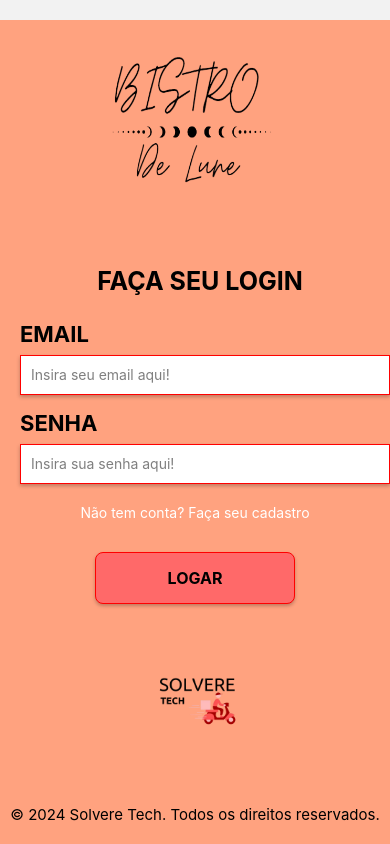
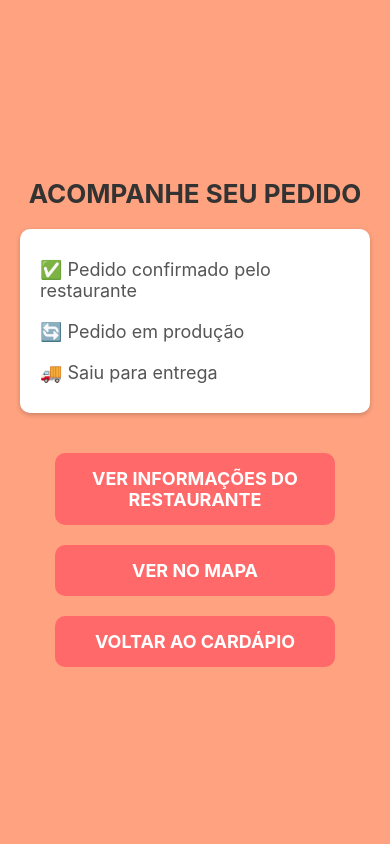
Before and after one commit to devgarciadiogo/solvere-tech, a React Native app: screen /AcompanheSeuPedido in a window 390 px wide. Built offline with nearby package versions, Linux system fonts and the light colour scheme.

Commit message:
v1.11
- Criada e finalizada tela de acompanhe seu pedido

```diff
--- /dev/null
+++ b/AcompanheSeuPedido.js
@@ -0,0 +1,141 @@
+import React, { useState } from 'react';
+import { View, Text, TouchableOpacity, StyleSheet, Modal, Linking } from 'react-native';
+
+const AcompanheSeuPedido = ({ navigation }) => { // Adicione a propriedade navigation
+  const [modalVisible, setModalVisible] = useState(false);
+  const restaurantInfo = {
+    name: 'Bistro de Lune',
+    phone: '(21) 968889495',
+    address: 'Rua Mariz e Barros, 355 - Icaraí, Niterói - RJ, 24220-120',
+  };
+
+  // URL do Google Maps para o endereço específico
+  const mapUrl = 'https://www.google.com/maps/search/?api=1&query=Rua+Mariz+e+Barros,+355+-+Icaraí,+Niterói+-+RJ,+24220-120';
+
+  return (
+    <View style={styles.container}>
+      <Text style={styles.title}>ACOMPANHE SEU PEDIDO</Text>
+
+      <View style={styles.statusContainer}>
+        <Text style={styles.status}>✅ Pedido confirmado pelo restaurante</Text>
+        <Text style={styles.status}>🔄 Pedido em produção</Text>
+        <Text style={styles.status}>🚚 Saiu para entrega</Text>
+      </View>
+
+      <TouchableOpacity style={styles.button} onPress={() => setModalVisible(true)}>
+        <Text style={[styles.buttonText, styles.centerText]}>VER INFORMAÇÕES DO RESTAURANTE</Text>
+      </TouchableOpacity>
+
+      <TouchableOpacity style={styles.button} onPress={() => Linking.openURL(mapUrl).catch((err) => console.error('An error occurred', err))}>
+        <Text style={styles.buttonText}>VER NO MAPA</Text>
+      </TouchableOpacity>
+
+      {/* Botão para voltar à tela de cardápio */}
+      <TouchableOpacity style={styles.button} onPress={() => navigation.navigate('Cardapio')}>
+        <Text style={styles.buttonText}>VOLTAR AO CARDÁPIO</Text>
+      </TouchableOpacity>
+
+      {/* Modal para informações do restaurante */}
+      <Modal
+        animationType="slide"
+        transparent={true}
+        visible={modalVisible}
+        onRequestClose={() => setModalVisible(false)}
+      >
+        <View style={styles.modalContainer}>
+          <View style={styles.modalContent}>
+            <Text style={styles.modalTitle}>{restaurantInfo.name}</Text>
+            <Text style={styles.modalText}>Telefone: {restaurantInfo.phone}</Text>
+            <Text style={styles.modalText}>Endereço: {restaurantInfo.address}</Text>
+
+            <TouchableOpacity style={styles.closeButton} onPress={() => setModalVisible(false)}>
+              <Text style={styles.buttonText}>Fechar</Text>
+            </TouchableOpacity>
+          </View>
+        </View>
+      </Modal>
+    </View>
+  );
+};
+
+const styles = StyleSheet.create({
+  container: {
+    flex: 1,
+    justifyContent: 'center',
+    alignItems: 'center',
+    backgroundColor: '#FFA27F',
+    padding: 20,
+  },
+  title: {
+    fontSize: 26,
+    fontWeight: 'bold',
+    marginBottom: 20,
+    color: '#333',
+  },
+  statusContainer: {
+    width: '100%',
+    padding: 20,
+    borderRadius: 10,
+    backgroundColor: '#FFF',
+    shadowColor: '#000',
+    shadowOffset: { width: 0, height: 2 },
+    shadowOpacity: 0.2,
+    shadowRadius: 5,
+    elevation: 3,
+    marginBottom: 20,
+  },
+  status: {
+    fontSize: 18,
+    marginVertical: 10,
+    color: '#555',
+  },
+  button: {
+    backgroundColor: '#FF6969',
+    padding: 15,
+    borderRadius: 10,
+    marginTop: 20,
+    width: '80%',
+    alignItems: 'center',
+  },
+  buttonText: {
+    color: '#FFFFFF',
+    fontSize: 18,
+    fontWeight: 'bold',
+  },
+  centerText: {
+    textAlign: 'center',
+  },
+  modalContainer: {
+    flex: 1,
+    justifyContent: 'center',
+    alignItems: 'center',
+    backgroundColor: 'rgba(0, 0, 0, 0.5)',
+  },
+  modalContent: {
+    width: '80%',
+    backgroundColor: '#FFF',
+    borderRadius: 10,
+    padding: 20,
+    alignItems: 'center',
+    elevation: 5,
+  },
+  modalTitle: {
+    fontSize: 20,
+    fontWeight: 'bold',
+    marginBottom: 10,
+  },
+  modalText: {
+    fontSize: 16,
+    marginVertical: 5,
+  },
+  closeButton: {
+    backgroundColor: '#FF6969',
+    padding: 10,
+    borderRadius: 5,
+    marginTop: 20,
+    width: '100%',
+    alignItems: 'center',
+  },
+});
+
+export default AcompanheSeuPedido;
--- a/AppNavigator.js
+++ b/AppNavigator.js
@@ -4,8 +4,9 @@ import { createStackNavigator } from "@react-navigation/stack";
 import Login from "./Login";
 import Cadastro from "./Cadastro";
 import Cardapio from "./Cardapio";
-import Pagamento from "./Pagamento"; // Atualiza para usar Pagamento.js
-import QRCodeScreen from "./pixTela"; // Importa a tela do QR Code
+import Pagamento from "./Pagamento"; // Verifique se o caminho está correto
+import pixTela from "./pixTela";
+import AcompanheSeuPedido from './AcompanheSeuPedido';
 
 const Stack = createStackNavigator();
 
@@ -30,8 +31,14 @@ const AppNavigator = () => {
         component={Pagamento}
       />
       <Stack.Screen
-        name="QRCodeScreen"
-        component={QRCodeScreen} // Adiciona a tela do QR Code
+        name="pixTela"
+        component={pixTela} // Adiciona a tela do QR Code
+        options={{ headerShown: false }}
+      />
+      <Stack.Screen
+        name="AcompanheSeuPedido"
+        component={AcompanheSeuPedido}
+        options={{ headerShown: false }}
       />
     </Stack.Navigator>
   );
--- a/Pagamento.js
+++ b/Pagamento.js
@@ -14,14 +14,15 @@ const Pagamento = ({ navigation }) => {
     alert(`Método de pagamento escolhido: ${pagamentoMethod}`);
 
     if (pagamentoMethod === 'Pix') {
-        navigation.navigate('QRCodeScreen'); // Navega para a tela do QR Code
+        navigation.navigate('pixTela'); // Navega para a tela do QR Code
     }
 };
 
   const handleConfirmOrder = () => {
     alert(`Pedido confirmado!\nEndereço: ${rua}, ${numero}, ${bairro}, ${cidade}, ${complemento}\nMétodo de Pagamento: ${metodoPagamento}`);
-    navigation.navigate('PaginaDeEspera'); // Substitua pelo nome da sua tela de espera
+    navigation.navigate('AcompanheSeuPedido'); // Navega para a tela de acompanhamento do pedido
   };
+
 
   const handleSubmit = () => {
     alert(`Endereço enviado:\nRua: ${rua}\nNúmero: ${numero}\nBairro: ${bairro}\nCidade: ${cidade}\nComplemento: ${complemento}`);
--- a/pixTela.js
+++ b/pixTela.js
@@ -1,7 +1,7 @@
 import React from 'react';
 import { Image, View, Text, StyleSheet, TouchableOpacity } from 'react-native';
 
-const QRCodeScreen = ({ navigation }) => {
+const pixTela = ({ navigation }) => {
   return (
     <View style={styles.container}>
       <Text style={styles.title}>QR CODE PIX</Text>
@@ -58,4 +58,4 @@ const styles = StyleSheet.create({
   },
 });
 
-export default QRCodeScreen;
+export default pixTela;
```
Also changed, not shown: package.json (+4 -3 lines), imagens/mapa.png (added), 1 other file (tests, documents, lock files or other folders).
